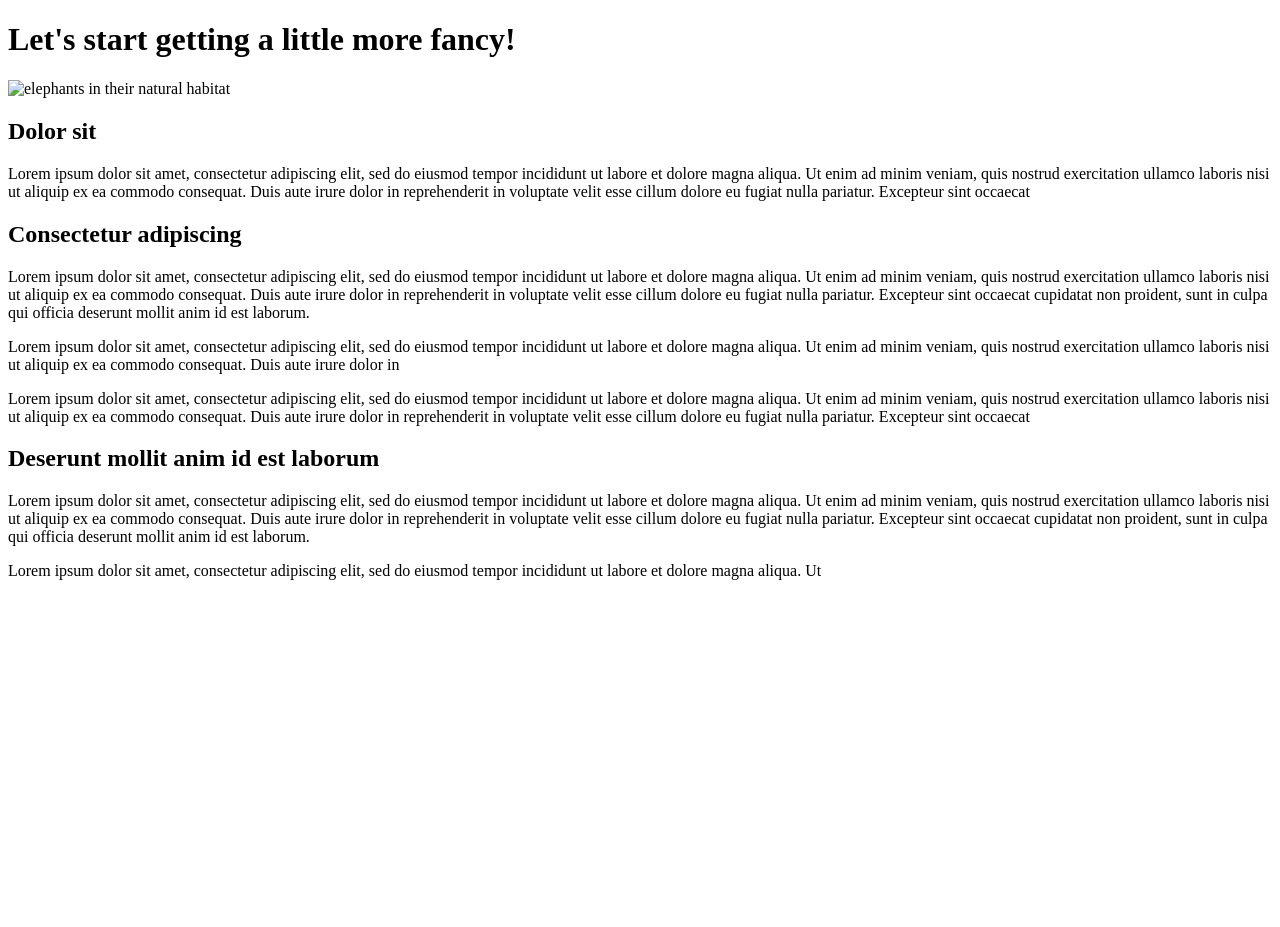
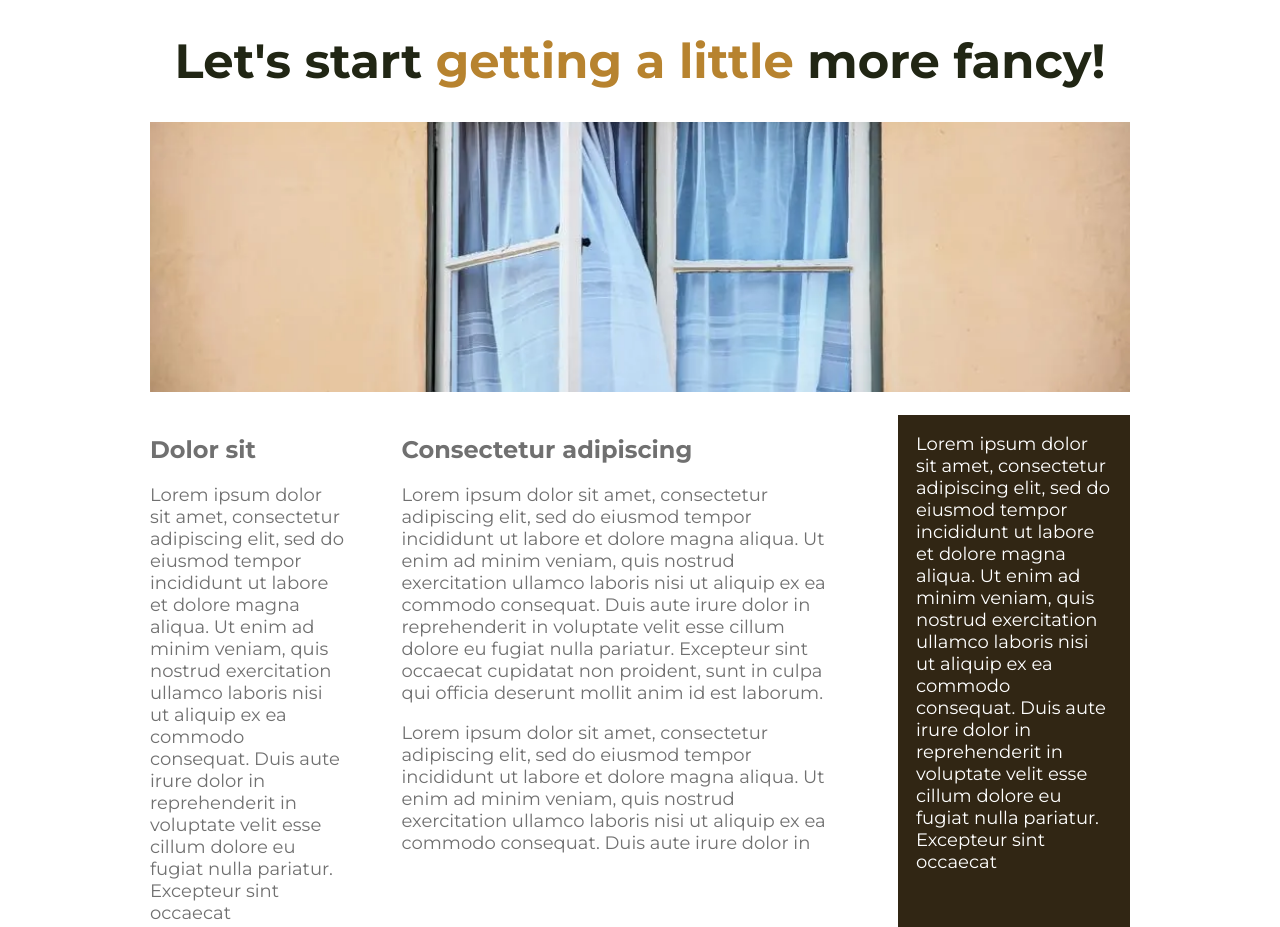
Before and after one commit to MaciejBodnar7/scrimba5.5, a plain HTML site: page index.html in a window 1280 px wide. Shown: the top 927 px of the page. Before the commit the page ends 800 px from the top, so only its background shows below. Drawn offline with Linux system fonts and the light colour scheme.

Commit message:
fix to 5

```diff
--- a/index.html
+++ b/index.html
@@ -14,14 +14,14 @@
   </head>
   <body>
     <div class="container">
-      <h1>Let's start getting a little more fancy!</h1>
+      <h1>Let's start <span>getting a little</span> more fancy!</h1>
       <img
-        src="images/elephants.jpg"
-        alt="elephants in their natural habitat"
+        src="images/casement-window.jpeg.webp"
+        alt="old wooden window on a yellow wall"
       />
 
       <div class="columns">
-        <div class="col">
+        <div class="col col-1">
           <h2>Dolor sit</h2>
           <p>
             Lorem ipsum dolor sit amet, consectetur adipiscing elit, sed do
@@ -32,7 +32,7 @@
             pariatur. Excepteur sint occaecat
           </p>
         </div>
-        <div class="col">
+        <div class="col col-2">
           <h2>Consectetur adipiscing</h2>
           <p>
             Lorem ipsum dolor sit amet, consectetur adipiscing elit, sed do
@@ -50,7 +50,7 @@
             aliquip ex ea commodo consequat. Duis aute irure dolor in
           </p>
         </div>
-        <div class="col">
+        <div class="col col-1 col-bg">
           <p>
             Lorem ipsum dolor sit amet, consectetur adipiscing elit, sed do
             eiusmod tempor incididunt ut labore et dolore magna aliqua. Ut enim
@@ -63,7 +63,7 @@
       </div>
 
       <div class="columns">
-        <div class="col">
+        <div class="col col-3">
           <h2>Deserunt mollit anim id est laborum</h2>
           <p>
             Lorem ipsum dolor sit amet, consectetur adipiscing elit, sed do
@@ -75,7 +75,7 @@
             culpa qui officia deserunt mollit anim id est laborum.
           </p>
         </div>
-        <div class="col">
+        <div class="col col-1 col-bg">
           <p>
             Lorem ipsum dolor sit amet, consectetur adipiscing elit, sed do
             eiusmod tempor incididunt ut labore et dolore magna aliqua. Ut
--- a/style.css
+++ b/style.css
@@ -0,0 +1,66 @@
+* {
+  font-family: 'Montserrat', sans-serif;
+}
+
+body {
+  font-size: 1.125rem;
+  color: #707070;
+  margin: 0;
+}
+
+/* Typography */
+
+h1 {
+  font-size: 3rem;
+  color: #212614;
+  text-align: center;
+}
+
+h1 span {
+  color: #b7832f;
+}
+
+h2 {
+  font-size: 1.5rem;
+}
+
+p {
+  margin-top: 0;
+}
+/* Layout */
+
+.container img {
+  width: 100%;
+  height: 15em;
+  object-fit: cover;
+}
+
+.container {
+  width: 95%;
+  max-width: 980px;
+  margin: 0 auto;
+}
+
+.columns {
+  display: flex;
+  justify-content: space-between;
+  margin: 1em 0;
+}
+
+.col-1 {
+  width: 20%;
+}
+
+.col-2 {
+  width: 45%;
+}
+
+.col-3 {
+  width: 70%;
+}
+
+.col-bg {
+  background-color: #312614;
+  color: white;
+  padding: 1em;
+}
```
